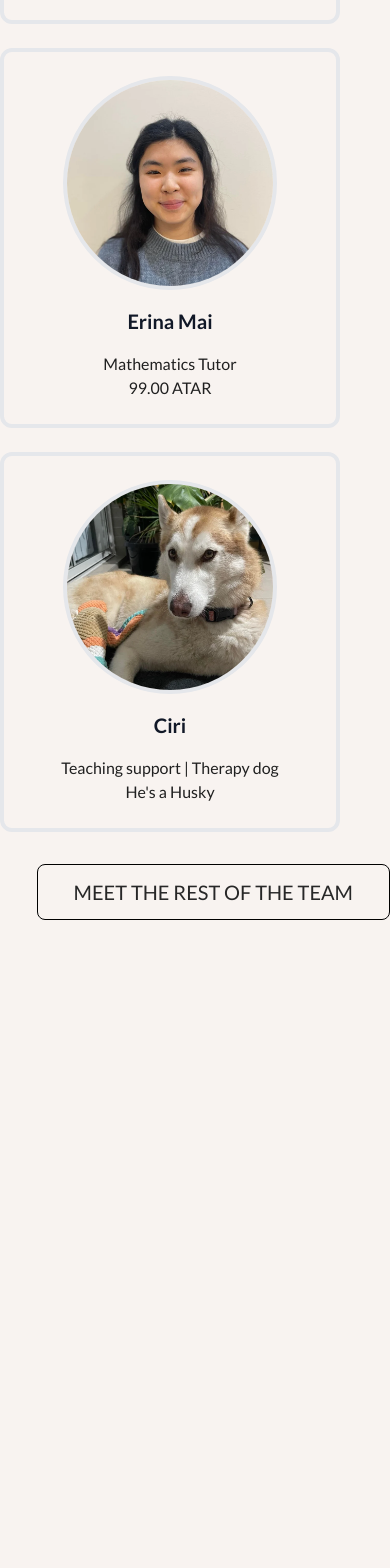
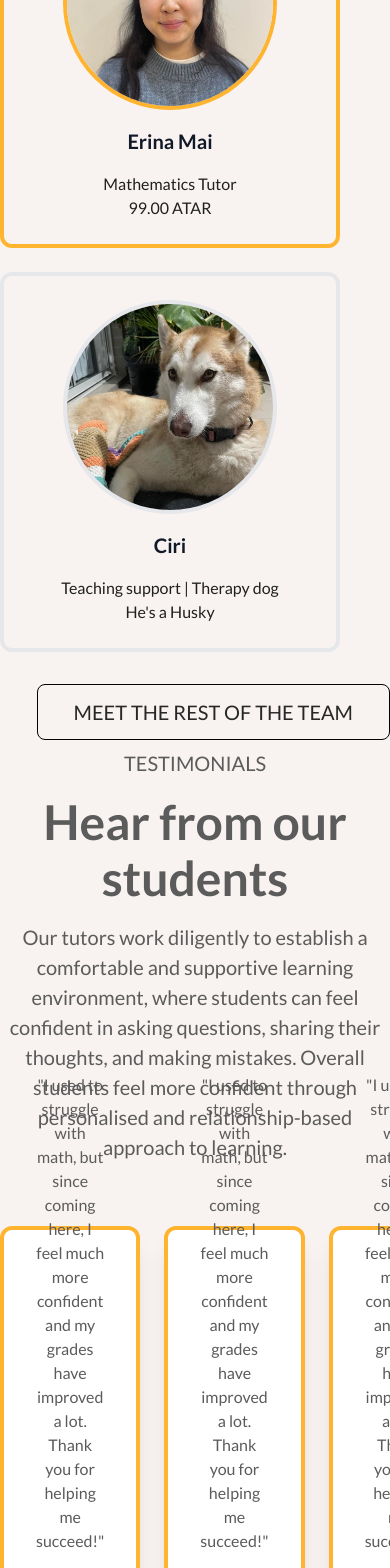
Before and after one commit to xlui11/Elevate, a React (Vite) app: page / in a window 390 px wide. Shown: the part 2889-4457 px from the top of the page. Before the commit the page ends 3997 px from the top, so only its background shows below. Built offline with nearby package versions, Linux system fonts and the light colour scheme; a web font is replaced by a local one.

Commit message:
Added testimonials and fixed profile card rendering

```diff
--- a/src/components/ProfileCards/ProfileCard.jsx
+++ b/src/components/ProfileCards/ProfileCard.jsx
@@ -8,6 +8,8 @@ const ProfileCard = ({ index, profileImg, name, role, tag }) => {
 		return colorsArr[Math.floor(Math.random() * colorsArr.length)];
 	};
 	const colorProfile = random(cardColorPool);
+
+	console.log(colorProfile.border);
 	return (
 		<div
 			className={`border-4 border-[${colorProfile.border}] w-[340px] h-[380px] bg-[${colorProfile.background}] rounded-xl flex flex-col justify-center items-center gap-[16px]`}
--- a/src/components/Sections/MeetTheTeam.jsx
+++ b/src/components/Sections/MeetTheTeam.jsx
@@ -10,7 +10,7 @@ import { TeamProfiles } from "../../constants";
 
 const MeetTheTeam = () => {
 	return (
-		<section className="text-primary py-[180px] flex flex-col gap-[64px] lg:px-32">
+		<section className="text-primary md:py-[180px] flex flex-col gap-[64px] lg:px-32">
 			<SectionText
 				title="Meet our tutors"
 				tag="World class, friendly & professional"
--- /dev/null
+++ b/src/components/Sections/Testimonials.jsx
@@ -0,0 +1,24 @@
+// Helper
+import { SectionsWrapper } from "../../hoc";
+
+// Components
+import SectionText from "../Reusables/SectionText";
+import TestimonialTileSection from "../TestimonialCards/TestimonialTileSection";
+
+// Data
+
+const TestimonialSection = () => {
+	// console.log(Testimonials);
+	return (
+		<section className="md:py-[180px] flex flex-col gap-[64px] lg:px-32 text-primary">
+			<SectionText
+				title="Testimonials"
+				tag="Hear from our students"
+				paragraph="Our tutors work diligently to establish a comfortable and supportive learning environment, where students can feel confident in asking questions, sharing their thoughts, and making mistakes. Overall students feel more confident through personalised and relationship-based approach to learning."
+			/>
+			<TestimonialTileSection />
+		</section>
+	);
+};
+
+export default SectionsWrapper(TestimonialSection, "testimonials");
--- /dev/null
+++ b/src/components/TestimonialCards/TestimonialTile.jsx
@@ -0,0 +1,30 @@
+// Helper
+import PropTypes from "prop-types";
+
+const TestimonialTile = ({ index, name, photo, title, testimonial }) => {
+	// console.log(name);
+	return (
+		<div className="border-4 border-[#FFB430] w-full rounded-xl px-[32px] flex flex-col items-center h-[420px] justify-center text-center bg-white gap-[20px] shadow-xl bg-testimonial bg-no-repeat bg-bottom bg-contain">
+			<p className="text-[16px]">&quot;{testimonial}&quot;</p>
+			<div className="flex flex-col gap-[8px]">
+				<h3 className="text-[20px] font-bold">{name}</h3>
+				<p className="text-[16px]">{title}</p>
+			</div>
+			<img
+				className="w-[120px] h-[120px] object-cover rounded-full"
+				src={photo}
+				alt={`Image of ${name} who gave the testimonial`}
+			/>
+		</div>
+	);
+};
+
+export default TestimonialTile;
+
+TestimonialTile.propTypes = {
+	index: PropTypes.number.isRequired,
+	photo: PropTypes.string,
+	name: PropTypes.string.isRequired,
+	title: PropTypes.string.isRequired,
+	testimonial: PropTypes.string.isRequired
+};
--- /dev/null
+++ b/src/components/TestimonialCards/TestimonialTileSection.jsx
@@ -0,0 +1,23 @@
+import TestimonialTile from "./TestimonialTile";
+
+// Data
+import { Testimonials } from "../../constants";
+
+const TestimonialTileSection = () => {
+	return (
+		<section className="w-full flex gap-[24px]">
+			{Testimonials.map((testimonial, index) => (
+				<TestimonialTile
+					key={index}
+					name={testimonial.name}
+					photo={testimonial.photo}
+					title={testimonial.title}
+					testimonial={testimonial.testimonial}
+					index={index}
+				/>
+			))}
+		</section>
+	);
+};
+
+export default TestimonialTileSection;
--- a/src/constants/index.js
+++ b/src/constants/index.js
@@ -36,4 +36,28 @@ const cardColorPool = [
 	}
 ];
 
-export { TeamProfiles, cardColorPool };
+const Testimonials = [
+	{
+		name: "Freddy Chan",
+		title: "Year 12 student",
+		photo: Jazmine,
+		testimonial:
+			"I used to struggle with math, but since coming here, I feel much more confident and my grades have improved a lot. Thank you for helping me succeed!"
+	},
+	{
+		name: "Freddy Chan",
+		title: "Year 12 student",
+		photo: Jazmine,
+		testimonial:
+			"I used to struggle with math, but since coming here, I feel much more confident and my grades have improved a lot. Thank you for helping me succeed!"
+	},
+	{
+		name: "Freddy Chan",
+		title: "Year 12 student",
+		photo: Jazmine,
+		testimonial:
+			"I used to struggle with math, but since coming here, I feel much more confident and my grades have improved a lot. Thank you for helping me succeed!"
+	}
+];
+
+export { TeamProfiles, cardColorPool, Testimonials };
--- a/src/pages/index.jsx
+++ b/src/pages/index.jsx
@@ -1,14 +1,17 @@
-import Hero from "../components/Sections/Hero.jsx"
-import About from "../components/Sections/About.jsx"
+import Hero from "../components/Sections/Hero.jsx";
+import About from "../components/Sections/About.jsx";
 import MeetTheTeam from "../components/Sections/MeetTheTeam.jsx";
+import Testimonials from "../components/Sections/Testimonials.jsx";
+
 const Index = () => {
-    return (
-        <div>
-            <Hero/>
-            <About/>
-            <MeetTheTeam/>
-        </div>
-    );
+	return (
+		<>
+			<Hero />
+			<About />
+			<MeetTheTeam />
+			<Testimonials />
+		</>
+	);
 };
 
 export default Index;
--- a/tailwind.config.js
+++ b/tailwind.config.js
@@ -1,9 +1,6 @@
 /** @type {import('tailwindcss').Config} */
 export default {
-  content: [
-    "./index.html",
-    "./src/**/*.{js,ts,jsx,tsx}",
-  ],
+	content: ["./index.html", "./src/**/*.{js,ts,jsx,tsx}"],
 	theme: {
 		extend: {
 			colors: {
@@ -15,9 +12,10 @@ export default {
 				button: "4px 4px 0px 0px #313030"
 			},
 			backgroundImage: {
-        "line": "url('/src/assets/HeroSection.png')"
+				line: "url('/src/assets/HeroSection.png')",
+				testimonial: "url('/src/assets/Testimonials/CardBG.svg')"
+			}
 		}
 	},
-  },
-  plugins: [],
-}
+	plugins: []
+};
```
Also changed, not shown: src/assets/Testimonials/CardBG.svg (added), src/assets/Testimonials/CardBg.png (added). Lines whose indentation alone changed are shown as unchanged.
